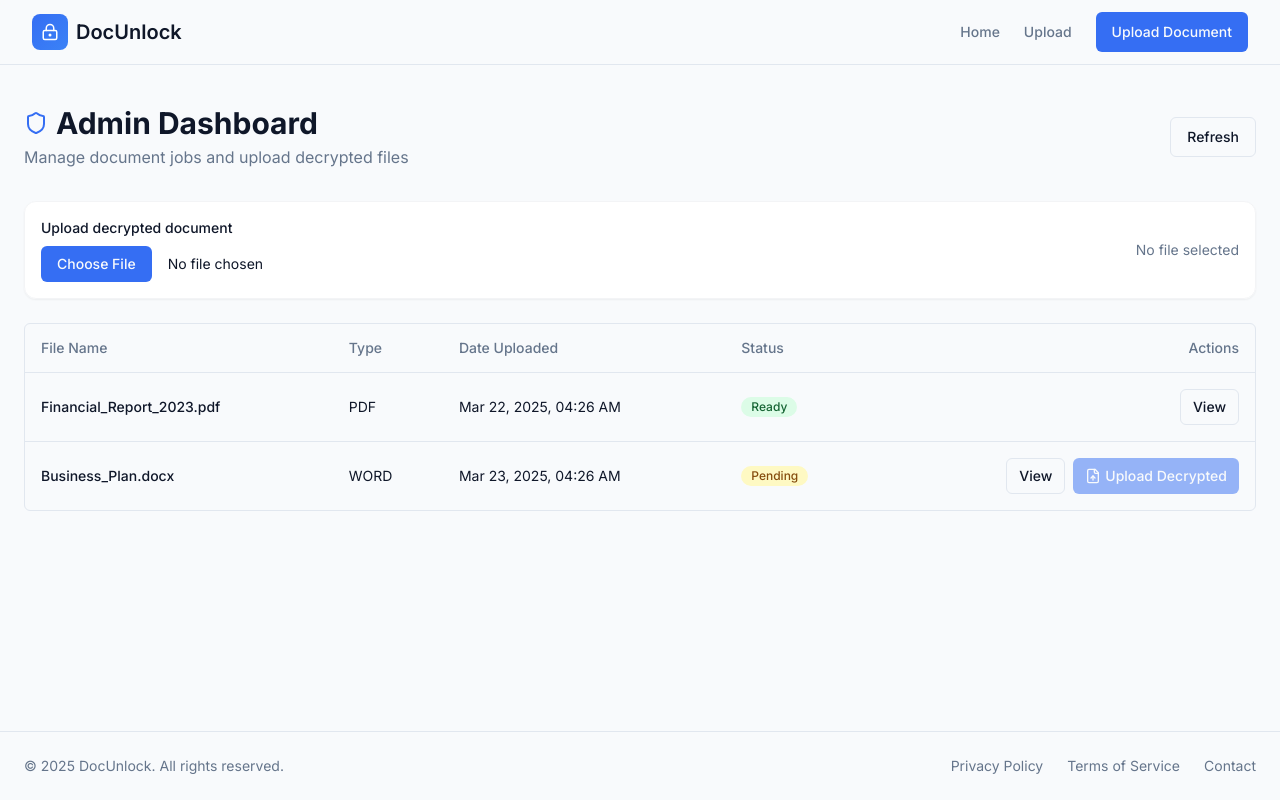
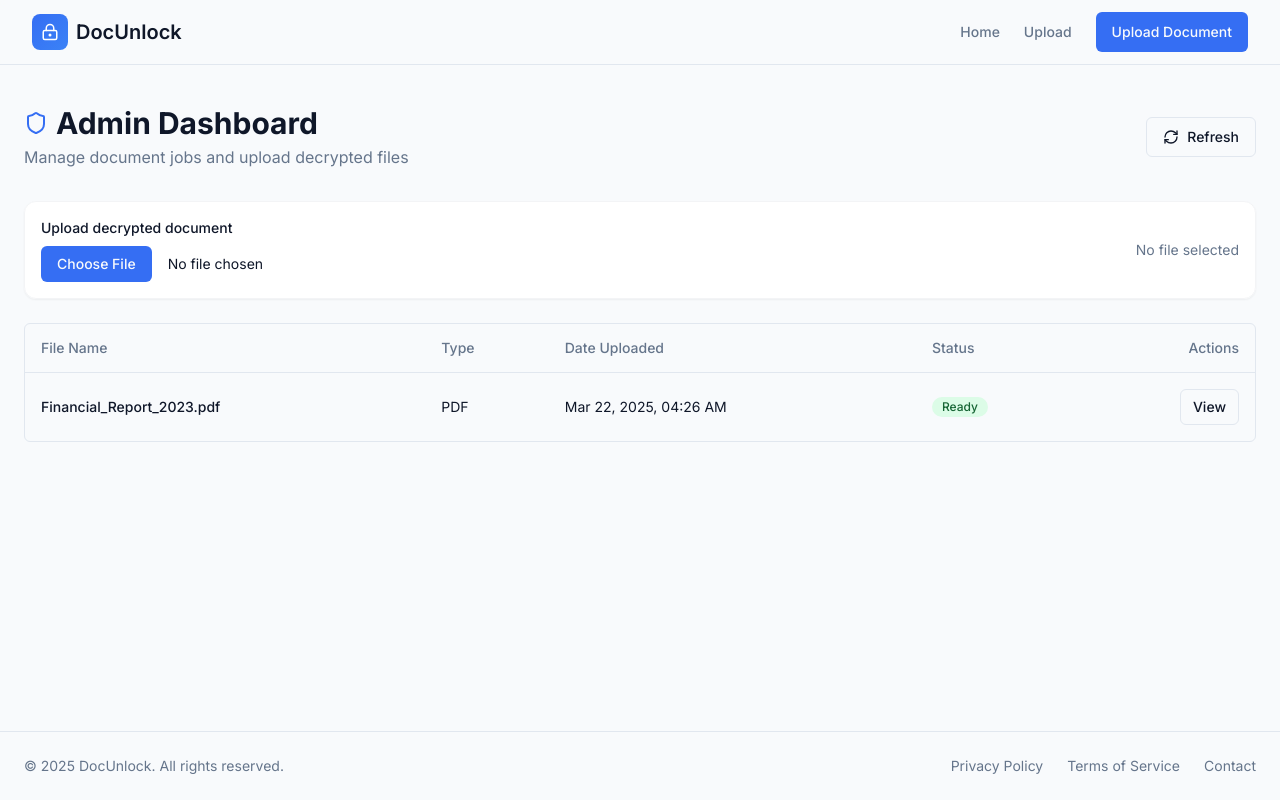
Before and after one commit to gman1160/test1160, a React (Vite) app: page /admin in a window 1280 px wide. Built offline with nearby package versions, Linux system fonts and the light colour scheme.

Commit message:
Fix: Admin dashboard refresh and data issues
- Fixed an issue where the admin dashboard did not refresh after uploading a decrypted document.
- Addressed the problem of displaying incorrect or non-existent files in the admin dashboard.

```diff
--- a/src/lib/fileService.ts
+++ b/src/lib/fileService.ts
@@ -1,8 +1,8 @@
 
 import { FileDocument } from "@/types";
 
-// Mock data for demonstration purposes
-const mockDocuments: FileDocument[] = [
+// Storage for documents (simulating a database)
+let mockDocuments: FileDocument[] = [
   {
     id: "doc-1",
     fileName: "Financial_Report_2023.pdf",
@@ -12,16 +12,6 @@ const mockDocuments: FileDocument[] = [
     status: "ready",
     previewUrl: "/preview/doc-1",
     thumbnailUrl: "https://placehold.co/600x400/e2e8f0/475569?text=PDF+Preview",
-    isPasswordProtected: true
-  },
-  {
-    id: "doc-2",
-    fileName: "Business_Plan.docx",
-    fileType: "word",
-    size: 1800000,
-    uploadDate: new Date(Date.now() - 3600000 * 24).toISOString(),
-    status: "pending",
-    thumbnailUrl: "https://placehold.co/600x400/e2e8f0/475569?text=DOCX+Processing",
     isPasswordProtected: true
   }
 ];
@@ -83,12 +73,27 @@ export const updateDocumentStatus = async (id: string, status: FileDocument['sta
     ...mockDocuments[docIndex],
     status,
     // If status is ready, add a download URL
-    ...(status === 'ready' ? { downloadUrl: `/download/${id}` } : {})
+    ...(status === 'ready' ? {
+      downloadUrl: `/download/${id}`,
+      previewUrl: `/preview/${id}`
+    } : {})
   };
 
   return new Promise((resolve) => {
     setTimeout(() => {
       resolve(mockDocuments[docIndex]);
+    }, 500);
+  });
+};
+
+// Function to remove a document (for admin purposes)
+export const removeDocument = async (id: string): Promise<boolean> => {
+  const initialLength = mockDocuments.length;
+  mockDocuments = mockDocuments.filter(doc => doc.id !== id);
+
+  return new Promise((resolve) => {
+    setTimeout(() => {
+      resolve(mockDocuments.length < initialLength);
     }, 500);
   });
 };
--- a/src/pages/Admin.tsx
+++ b/src/pages/Admin.tsx
@@ -14,12 +14,13 @@ import {
 import { getUserDocuments, updateDocumentStatus } from "@/lib/fileService";
 import { FileDocument } from "@/types";
 import { useNavigate } from "react-router-dom";
-import { Shield, Upload, FileUp, Loader2 } from "lucide-react";
+import { Shield, Upload, FileUp, Loader2, RefreshCw } from "lucide-react";
 import { toast } from "sonner";
 
 const Admin = () => {
   const [documents, setDocuments] = useState<FileDocument[]>([]);
   const [isLoading, setIsLoading] = useState(true);
+  const [isRefreshing, setIsRefreshing] = useState(false);
   const [selectedFile, setSelectedFile] = useState<File | null>(null);
   const [processingId, setProcessingId] = useState<string | null>(null);
   const [isUploading, setIsUploading] = useState(false);
@@ -27,19 +28,39 @@ const Admin = () => {
 
   useEffect(() => {
     fetchDocuments();
+
+    // Set up an interval to check for new documents every 30 seconds
+    const intervalId = setInterval(() => {
+      fetchDocuments(true);
+    }, 30000);
+
+    return () => clearInterval(intervalId);
   }, []);
 
-  const fetchDocuments = async () => {
+  const fetchDocuments = async (silent = false) => {
     try {
-      setIsLoading(true);
+      if (!silent) {
+        setIsLoading(true);
+      } else {
+        setIsRefreshing(true);
+      }
+
       const docs = await getUserDocuments();
       setDocuments(docs);
     } catch (error) {
       console.error("Failed to fetch documents:", error);
-      toast.error("Failed to load documents");
+      if (!silent) {
+        toast.error("Failed to load documents");
+      }
     } finally {
       setIsLoading(false);
+      setIsRefreshing(false);
     }
+  };
+
+  const handleRefresh = () => {
+    fetchDocuments();
+    toast.success("Document list refreshed");
   };
 
   const handleFileChange = (event: React.ChangeEvent<HTMLInputElement>) => {
@@ -106,7 +127,17 @@ const Admin = () => {
               Manage document jobs and upload decrypted files
             </p>
           </div>
-          <Button onClick={fetchDocuments} variant="outline">
+          <Button
+            onClick={handleRefresh}
+            variant="outline"
+            disabled={isRefreshing}
+            className="flex items-center gap-2"
+          >
+            {isRefreshing ? (
+              <Loader2 className="h-4 w-4 animate-spin" />
+            ) : (
+              <RefreshCw className="h-4 w-4" />
+            )}
             Refresh
           </Button>
         </div>
```
